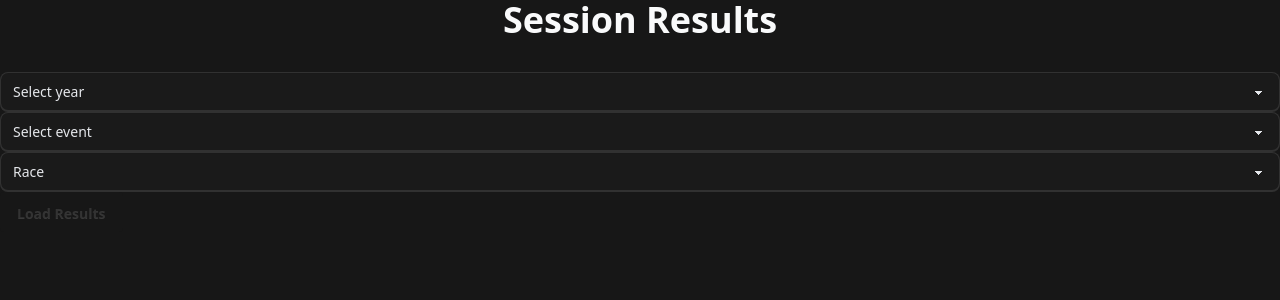
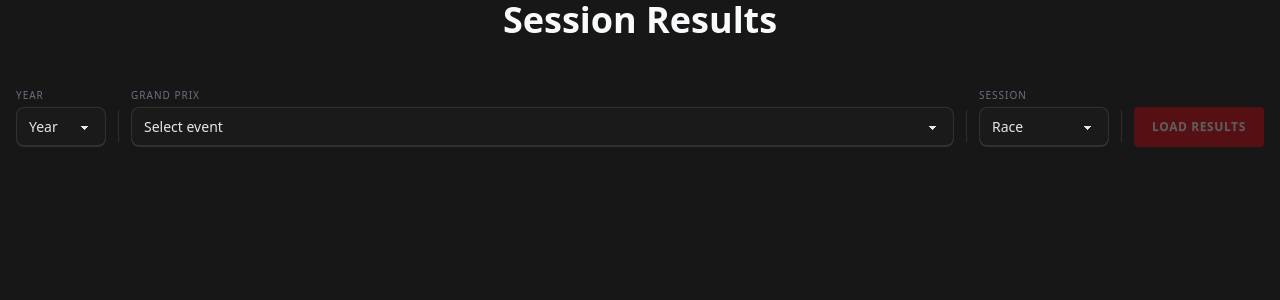
Before and after one commit to ia-comp/f1-telemetry, a React app in the folder frontend/: page /session_results in a window 1280 px wide. Shown: the top 300 px of the page. Built offline with nearby package versions, Linux system fonts and the light colour scheme; the HTML template or start-up script is replaced by a standard one.

Commit message:
feat: added sessionBar

```diff
--- /dev/null
+++ b/frontend/src/components/SessionBar.tsx
@@ -0,0 +1,116 @@
+import React from 'react'
+import { useSessionStore } from '../store/sessionstore'
+import type { SessionType } from '../store/sessionstore'
+
+const AVAILABLE_YEARS = [2025, 2024, 2023, 2022, 2021, 2020, 2019, 2018]
+
+const SESSION_OPTIONS: { value: SessionType; label: string }[] = [
+  { value: 'practice',   label: 'Practice'   },
+  { value: 'qualifying', label: 'Qualifying' },
+  { value: 'race',       label: 'Race'       },
+]
+
+type SessionBarProps = {
+  loadFunction: () => void;
+};
+
+const SessionBar = ({loadFunction}: SessionBarProps) => {
+  const {
+    year,
+    eventId,
+    sessionType,
+    loading,
+    yearSchedule,
+    handleYearChange,
+    setEventId,
+    setSessionType,
+  } = useSessionStore()
+
+  const canStart = year > 0 && eventId !== ""
+
+  return (
+    <div className="w-full flex justify-center px-4 py-4">
+      <div className="w-full max-w-7xl flex items-center gap-3">
+
+        {/* Year */}
+        <div className="flex flex-col gap-1 min-w-22.5">
+          <label className="text-gray-500 text-[10px] tracking-widest uppercase">Year</label>
+          <select
+            className="select"
+            value={year}
+            onChange={e => handleYearChange(Number(e.target.value))}
+          >
+            <option value={0} disabled>Year</option>
+            {AVAILABLE_YEARS.map(yr => (
+              <option key={yr} value={yr}>{yr}</option>
+            ))}
+          </select>
+        </div>
+
+        {/* Divider */}
+        <div className="h-8 w-px bg-white/10 mt-4 shrink-0" />
+
+        {/* Grand Prix */}
+        <div className="flex flex-col gap-1 flex-1">
+          <label className="text-gray-500 text-[10px] tracking-widest uppercase">Grand Prix</label>
+          <select
+            className="select"
+            value={eventId}
+            onChange={e => setEventId(e.target.value)}
+            disabled={!year || loading}
+          >
+            <option value="" disabled>
+              {loading ? 'Loading…' : 'Select event'}
+            </option>
+            {yearSchedule.map(event => (
+              <option key={event.name} value={event.name}>
+                {event.round} — {event.name} Grand Prix
+              </option>
+            ))}
+          </select>
+        </div>
+
+        {/* Divider */}
+        <div className="h-8 w-px bg-white/10 mt-4 shrink-0" />
+
+        {/* Session */}
+        <div className="flex flex-col gap-1 min-w-32.5">
+          <label className="text-gray-500 text-[10px] tracking-widest uppercase">Session</label>
+          <select
+            className="select"
+            value={sessionType}
+            onChange={e => setSessionType(e.target.value as SessionType)}
+          >
+            {SESSION_OPTIONS.map(opt => (
+              <option key={opt.value} value={opt.value}>{opt.label}</option>
+            ))}
+          </select>
+        </div>
+
+        {/* Divider */}
+        <div className="h-8 w-px bg-white/10 mt-4 shrink-0" />
+
+        {/* Load button — matches select-sm height */}
+
+        <div className="flex flex-col gap-1 min-w-32.5">
+          <button
+            onClick={loadFunction}
+            disabled={!canStart}
+            className="btn btn-error text-xs font-bold mt-4.5 tracking-wider uppercase
+                      disabled:opacity-30 disabled:cursor-not-allowed"
+            style={{
+              background: canStart ? "#e8000d" : "#e8000d",
+              color: "#fff",
+              boxShadow: canStart ? "0 0 24px #e8000d55, 0 0 6px #e8000d33" : "none",
+            }}
+          >
+            Load Results
+          </button>
+        </div>
+
+      </div>
+    </div>
+  )
+}
+
+export default SessionBar
--- a/frontend/src/pages/SessionResults.tsx
+++ b/frontend/src/pages/SessionResults.tsx
@@ -1,5 +1,6 @@
 import React, { useState, useEffect } from "react"
 import { useSessionStore,  SessionType } from "../store/sessionstore"
+import SessionBar from "../components/SessionBar"
 
 const API_URL = "http://localhost:8000/api"
 
@@ -9,8 +10,6 @@ interface SessionResult {
   LapTimeDelta: string | null
 }
 
-const AVAILABLE_YEARS = [2025, 2024, 2023, 2022, 2021, 2020, 2019, 2018]
-
 function SessionResults() {
   const [sessionResults, setSessionResults] = useState<SessionResult[]>([])
   const [error, setError] = useState<string | null>(null)
@@ -18,13 +17,7 @@ function SessionResults() {
   const {
     year,
     eventId,
-    sessionType,
-    loading,
-    yearSchedule,
-    setEventId,
-    setSessionType,
     setLoading,
-    handleYearChange,
   } = useSessionStore()
 
   const fetchSessionResults = async () => {
@@ -49,7 +42,6 @@ function SessionResults() {
     if (year > 0 && eventId !== "") {
       fetchSessionResults();
     }
-    // Empty dependency array means this only runs ONCE when the component loads
   }, []);
 
   return (
@@ -57,52 +49,10 @@ function SessionResults() {
       <h1 className="text-4xl font-bold text-gray-50 mb-8 text-center">
         Session Results
       </h1>
-
-      <select
-        className="select"
-        value={year}
-        onChange={e => handleYearChange(Number(e.target.value))}
-      >
-        <option disabled value={0}>Select year</option>
-        {AVAILABLE_YEARS.map(year => (
-          <option key={year} value={year}>{year}</option>
-        ))}
-      </select>
-
-      <select
-        className="select"
-        value={eventId}
-        onChange={e => setEventId(e.target.value)}
-      >
-        <option disabled value="">Select event</option>
-        {yearSchedule.map(event => (
-          <option key={event.name} value={event.name}>
-            {event.round} - {event.name} Grand Prix
-          </option>
-        ))}
-      </select>
-
-      <select
-        className="select"
-        value={sessionType}
-        onChange={e => setSessionType(e.target.value as SessionType)}
-      >
-        <option value="practice">Practice</option>
-        <option value="qualifying">Qualifying</option>
-        <option value="race">Race</option>
-      </select>
-
+      <SessionBar loadFunction={fetchSessionResults}/>
       {error && (
         <p className="text-red-500 text-sm mt-2">{error}</p>
       )}
-
-      <button
-        onClick={fetchSessionResults}
-        disabled={loading || !eventId}
-        className="btn btn-primary"
-      >
-        {loading ? "Loading..." : "Load Results"}
-      </button>
 
       {sessionResults.length > 0 && (
         <div className="bg-white rounded-lg shadow-md overflow-hidden">
--- a/frontend/src/store/sessionstore.ts
+++ b/frontend/src/store/sessionstore.ts
@@ -18,7 +18,7 @@ interface SessionState {
   error:        string | null
 
   setYear:           (year: number) => void
-  setEventId:        (id: string) => void
+  setEventId:        (eventId: string) => void
   setSessionType:    (type: SessionType) => void
   setLoading:        (loading: boolean) => void
   handleYearChange:  (selectedYear: number) => Promise<void>
```
